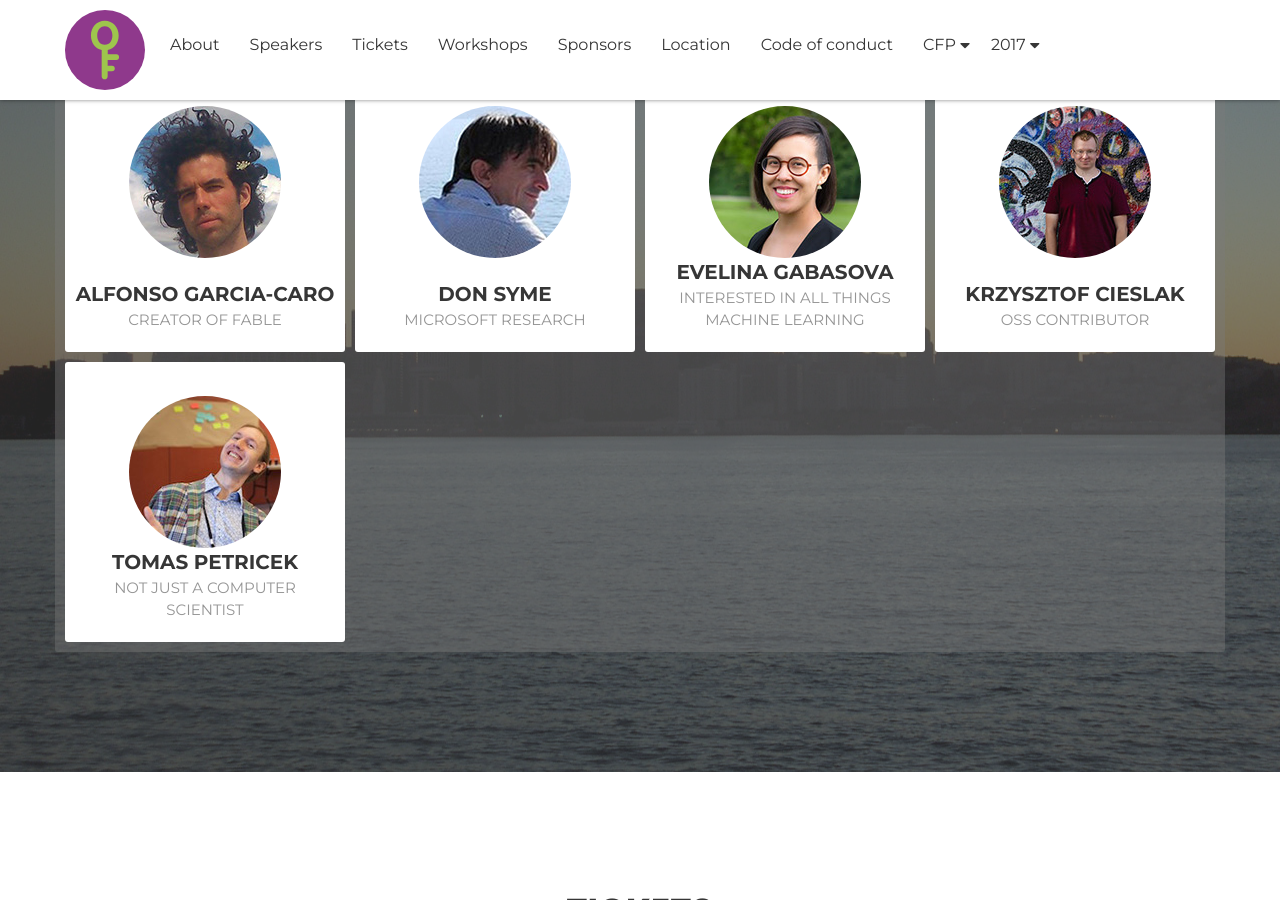
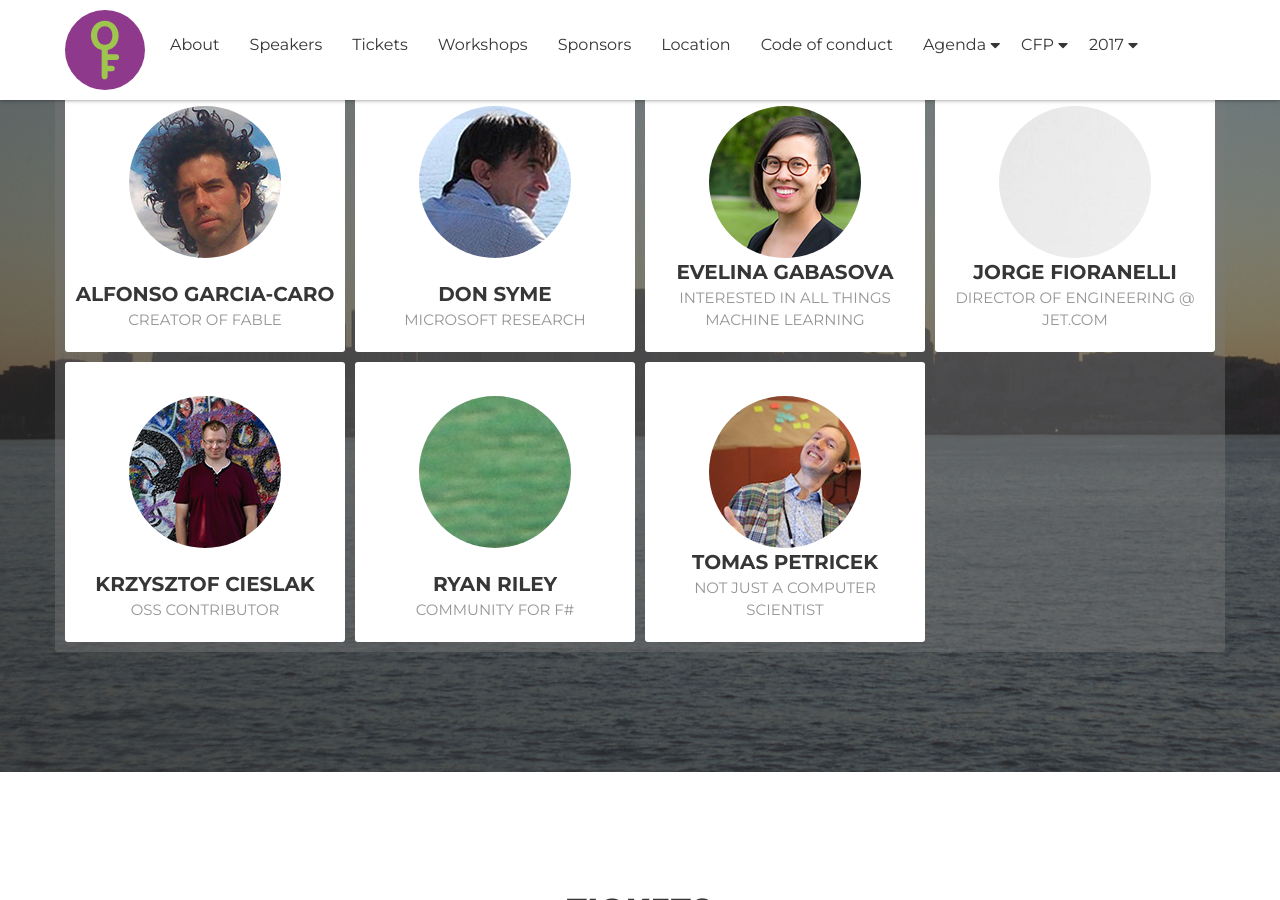
Before and after one commit to open-fsharp/open-fsharp.github.io, a Jekyll site: the page built from index.html, in a window 1280 px wide and 900 px high, scrolled down 1685 px. Built offline with Jekyll 4.4.1, drawn with Linux system fonts in a browser that asks for light colours; nearby versions of some CDN libraries; the list of posts is cut into pages by our own code; comment, search, counter and statistics services are not loaded; some of the changed text lies outside the part shown.

Commit message:
add agenda to website

```diff
--- a/_includes/navbar.html
+++ b/_includes/navbar.html
@@ -6,7 +6,12 @@
     <li><a href="{{ site.baseurl }}#sponsors">Sponsors</a></li>
     <li><a href="{{ site.baseurl }}#venue">Location</a></li>
     <li><a href="{{ site.baseurl }}#coc">Code of conduct</a></li>
-
+    <li class="dropdown menu-item menu-item-type-taxonomy menu-item-object-category menu-item-has-children menu-item-376">
+        <a href="#" class="dropdown-toggle" data-toggle="dropdown" role="button" aria-haspopup="true" aria-expanded="false">Agenda</a>
+        <ul class="dropdown-menu sub-menu menu-sub-content">
+            <li><a href="{{ site.baseurl }}agenda/workshop">Workshop</a></li>
+        </ul>
+    </li>
     <li class="dropdown menu-item menu-item-type-taxonomy menu-item-object-category menu-item-has-children menu-item-376">
         <a href="#" class="dropdown-toggle" data-toggle="dropdown" role="button" aria-haspopup="true" aria-expanded="false">CFP</a>
         <ul class="dropdown-menu sub-menu menu-sub-content">
--- a/index.html
+++ b/index.html
@@ -197,6 +197,28 @@ title: Home
 					</div><!-- /.row -->
 				</div><!-- /.col-sm-6 col-md-3 -->
 
+				<div class="col-sm-6 col-md-3">
+					<div class="row">
+						<div class="speaker-item">
+							<div class="speaker-thumb">
+								<a href="#"><img src="{{ site.baseurl }}public/assets/speakers/2018/jorge-fioranelli.jpg" alt="Jorge Fioranelli"></a>
+							</div><!-- /.speaker-thumb -->
+							<div class="speaker-content">
+								<div class="speaker-content-inner">
+									<a href="#" class="speaker-name">JORGE FIORANELLI</a>
+									<p class="designation">Director of Engineering @ jet.com</p>
+								</div>
+							</div>
+							<div class="speaker-social">
+								<ul class="social-media">
+									<li><a href="https://twitter.com/jorgefioranelli"><i class="fab fa-twitter"></i></a></li>
+									<li><a href="https://github.com/jorgef"><i class="fab fa-github-alt"></i></a></li>
+									<li><a href="http://www.fsharpworkshop.com/"><i class="fas fa-rss"></i></a></li>
+								</ul>
+							</div>
+						</div><!-- /.speaker-item -->
+					</div><!-- /.row -->
+				</div><!-- /.col-sm-6 col-md-3 -->
 
 				<div class="col-sm-6 col-md-3">
 					<div class="row">
@@ -213,6 +235,26 @@ title: Home
 									<li><a href="https://twitter.com/k_cieslak"><i class="fab fa-twitter"></i></a></li>
 									<li><a href="https://github.com/Krzysztof-Cieslak"><i class="fab fa-github-alt"></i></a></li>
 									<li><a href="http://www.kcieslak.io/"><i class="fas fa-rss"></i></a></li>
+								</ul>
+							</div>
+						</div><!-- /.speaker-item -->
+					</div><!-- /.row -->
+				</div><!-- /.col-sm-6 col-md-3 -->
+
+				<div class="col-sm-6 col-md-3">
+					<div class="row">
+						<div class="speaker-item">
+							<div class="speaker-thumb">
+								<a href="#"><img src="{{ site.baseurl }}public/assets/speakers/2018/ryan-riley.jpg" alt="Ryan Riley"></a>
+							</div><!-- /.speaker-thumb -->
+							<div class="speaker-content">
+								<a href="#" class="speaker-name">RYAN RILEY</a>
+								<p class="designation">Community for F#</p>
+							</div>
+							<div class="speaker-social">
+								<ul class="social-media">
+									<li><a href="https://twitter.com/c4fsharp"><i class="fab fa-twitter"></i></a></li>
+									<li><a href="https://github.com/panesofglass"><i class="fab fa-github-alt"></i></a></li>
 								</ul>
 							</div>
 						</div><!-- /.speaker-item -->
@@ -334,98 +376,7 @@ title: Home
 </section>
 <!--  end pricing table  -->
 
-<!--  start workshops  -->
-<section id="workshop" class="">
-	<div class="container">
-			<div class="row">
-				<div class="section-head">
-					<h2 class="header-title">Workshops</h2>
-					<p class="header-desc"></p>
-				</div>
-				<div class="speak-wrapper-h2">
-					<div class="col-sm-4 col-md-4">
-						<div class="speaker-item-h2">
-							<div class="speaker-pic">
-								<img src="assets/images/homepage2/speaker/01.jpg" alt="speaker">
-							</div>
-							<div class="speaker-content-bg"></div>
-							<div class="speaker-content-h2-out-side">
-								<div class="speaker-content-h2">
-									<div class="speaker-content-header-h2">
-										<h3><a href="#" class="speaker-name">Tonmoy Scrue</a></h3>
-										<p class="designation">UI Designer</p>
-									</div>
 
-									<div class="speaker-social-h2">
-										<ul class="social-media">
-											<li><a href="#"><i class="fa fa-facebook"></i></a></li>
-											<li><a href="#"><i class="fa fa-twitter"></i></a></li>
-											<li><a href="#"><i class="fa fa-linkedin"></i></a></li>
-											<li><a href="#"><i class="fa fa-google-plus"></i></a></li>
-											<li><a href="#"><i class="fa fa-camera"></i></a></li>
-										</ul>
-									</div>
-								</div>
-							</div>
-						</div><!-- /.speaker-item -->
-					</div><!-- /.col-sm-4 col-md-4 -->
-					<div class="col-sm-4 col-md-4">
-						<div class="speaker-item-h2">
-							<div class="speaker-pic">
-								<img src="assets/images/homepage2/speaker/02.jpg" alt="speaker">
-							</div>
-							<div class="speaker-content-bg"></div>
-							<div class="speaker-content-h2-out-side">
-								<div class="speaker-content-h2">
-									<div class="speaker-content-header-h2">
-										<h3><a href="#" class="speaker-name">Tonmoy Scrue</a></h3>
-										<p class="designation">UI Designer</p>
-									</div>
-
-									<div class="speaker-social-h2">
-										<ul class="social-media">
-											<li><a href="#"><i class="fa fa-facebook"></i></a></li>
-											<li><a href="#"><i class="fa fa-twitter"></i></a></li>
-											<li><a href="#"><i class="fa fa-linkedin"></i></a></li>
-											<li><a href="#"><i class="fa fa-google-plus"></i></a></li>
-											<li><a href="#"><i class="fa fa-camera"></i></a></li>
-										</ul>
-									</div>
-								</div>
-							</div>
-						</div><!-- /.speaker-item -->
-					</div><!-- /.col-sm-4 col-md-4 -->
-					<div class="col-sm-4 col-md-4">
-						<div class="speaker-item-h2">
-							<div class="speaker-pic">
-								<img src="assets/images/homepage2/speaker/03.jpg" alt="speaker">
-							</div>
-							<div class="speaker-content-bg"></div>
-							<div class="speaker-content-h2-out-side">
-								<div class="speaker-content-h2">
-									<div class="speaker-content-header-h2">
-										<h3><a href="#" class="speaker-name">Tonmoy Scrue</a></h3>
-										<p class="designation">UI Designer</p>
-									</div>
-
-									<div class="speaker-social-h2">
-										<ul class="social-media">
-											<li><a href="#"><i class="fa fa-facebook"></i></a></li>
-											<li><a href="#"><i class="fa fa-twitter"></i></a></li>
-											<li><a href="#"><i class="fa fa-linkedin"></i></a></li>
-											<li><a href="#"><i class="fa fa-google-plus"></i></a></li>
-											<li><a href="#"><i class="fa fa-camera"></i></a></li>
-										</ul>
-									</div>
-								</div>
-							</div>
-						</div><!-- /.speaker-item -->
-					</div><!-- /.col-sm-4 col-md-4 -->
-				</div><!-- /.speak-wrapper -->
-			</div><!-- /.row -->
-		</div><!-- /.container -->
-</section>
-<!--  end workshops  -->
 
 <!--  start become-sponsor  -->
 <section id="sponsors" class="become-sponsor">
```
